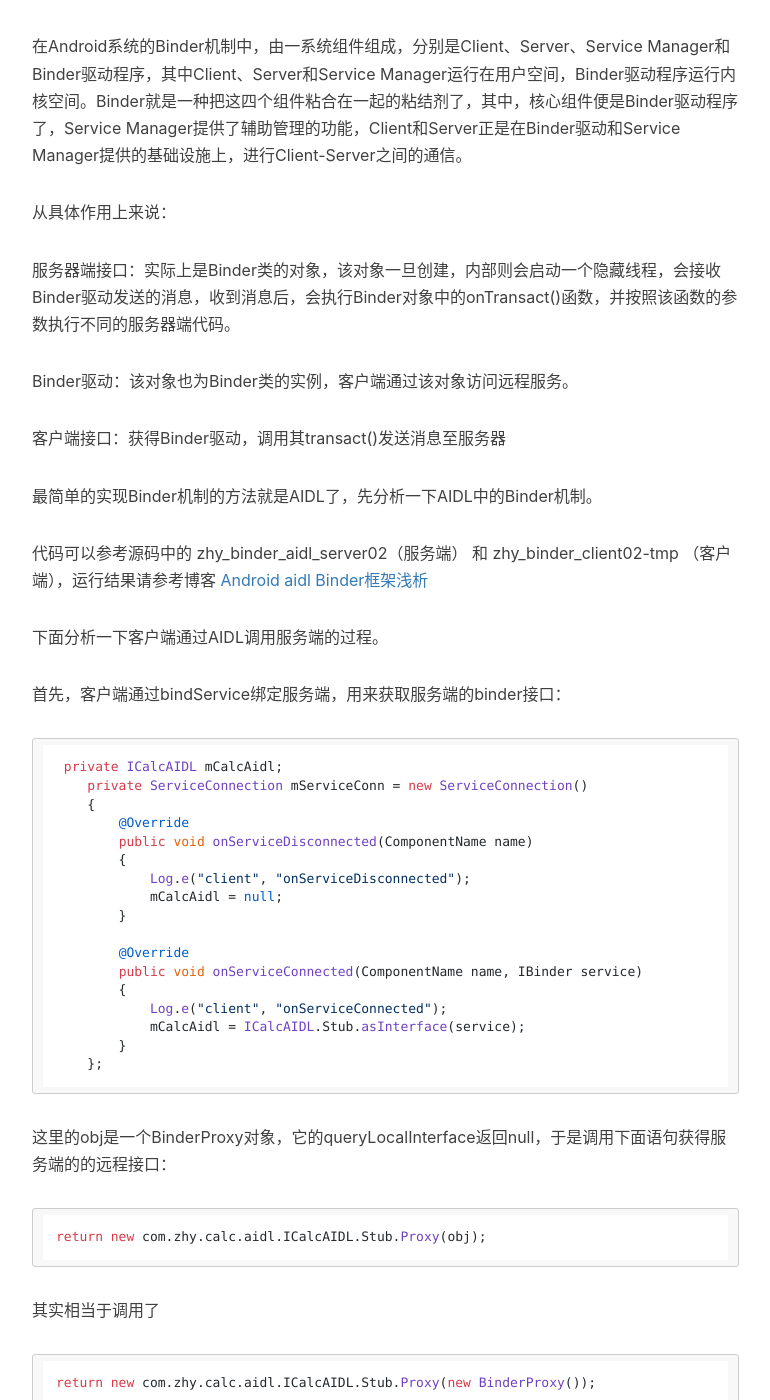
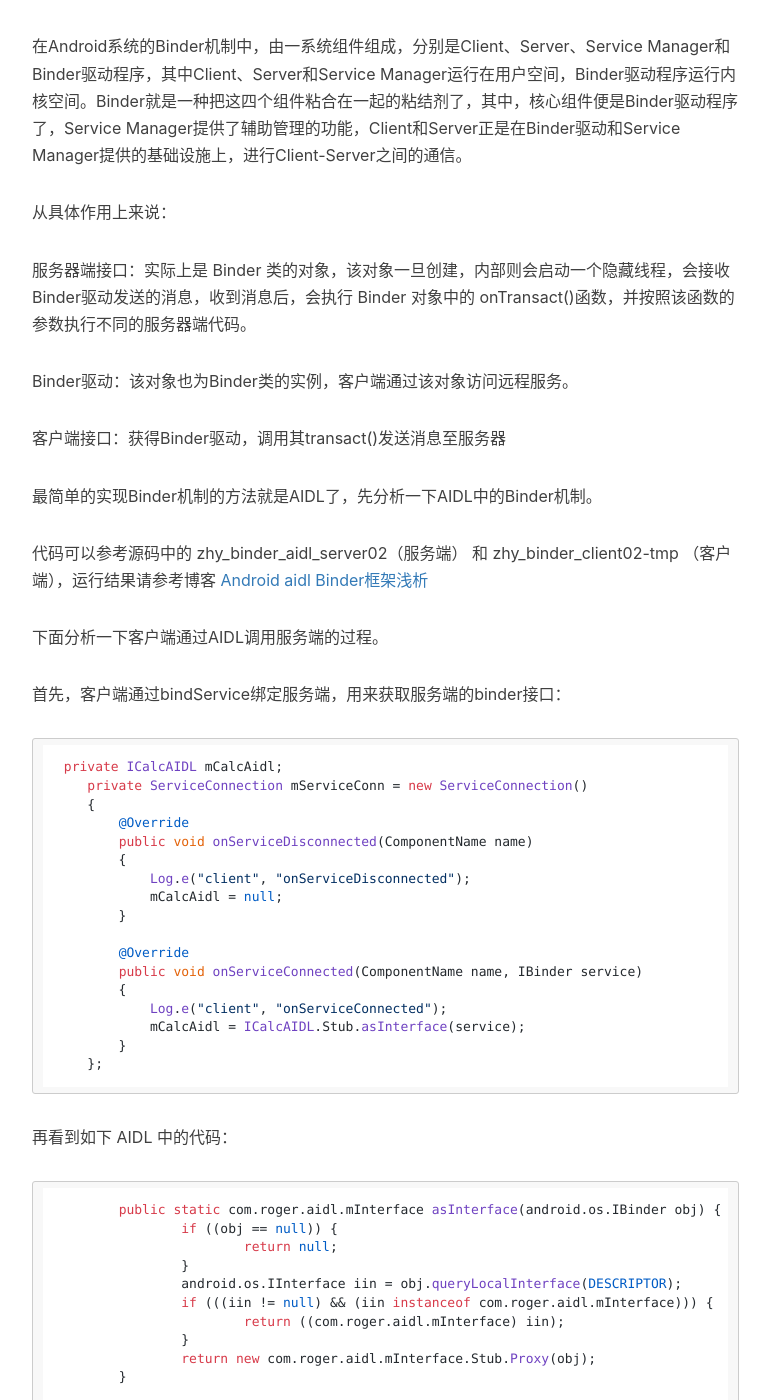
Before and after one commit to Rogero0o/rogero0o.github.io, a Jekyll site: the page built from _posts/2015-09-25-aidl%e4%b8%8ebinder%e6%9c%ba%e5%88%b6%e5%ad%a6%e4%b9%a0%e7%ac%94%e8%ae%b0.md, in a window 1280 px wide and 1400 px high, scrolled down 765 px. Shown: the whole window, without its empty margins (233-1003 px from the left). Built offline with Jekyll 4.4.1, drawn with Linux system fonts in a browser that asks for light colours; nearby versions of some CDN libraries; comment, search, counter and statistics services are not loaded.

Commit message:
Update file

```diff
--- a/_posts/2015-09-25-aidl%e4%b8%8ebinder%e6%9c%ba%e5%88%b6%e5%ad%a6%e4%b9%a0%e7%ac%94%e8%ae%b0.md
+++ b/_posts/2015-09-25-aidl%e4%b8%8ebinder%e6%9c%ba%e5%88%b6%e5%ad%a6%e4%b9%a0%e7%ac%94%e8%ae%b0.md
@@ -18,7 +18,7 @@ tags:
 
 从具体作用上来说：
 
-服务器端接口：实际上是Binder类的对象，该对象一旦创建，内部则会启动一个隐藏线程，会接收Binder驱动发送的消息，收到消息后，会执行Binder对象中的onTransact()函数，并按照该函数的参数执行不同的服务器端代码。
+服务器端接口：实际上是 Binder 类的对象，该对象一旦创建，内部则会启动一个隐藏线程，会接收Binder驱动发送的消息，收到消息后，会执行 Binder 对象中的 onTransact()函数，并按照该函数的参数执行不同的服务器端代码。
 
 Binder驱动：该对象也为Binder类的实例，客户端通过该对象访问远程服务。
 
@@ -51,6 +51,19 @@ Binder驱动：该对象也为Binder类的实例，客户端通过该对象访
 	            mCalcAidl = ICalcAIDL.Stub.asInterface(service);
 	        }
 	    };
+
+再看到如下 AIDL 中的代码：
+
+		public static com.roger.aidl.mInterface asInterface(android.os.IBinder obj) {
+			if ((obj == null)) {
+				return null;
+			}
+			android.os.IInterface iin = obj.queryLocalInterface(DESCRIPTOR);
+			if (((iin != null) && (iin instanceof com.roger.aidl.mInterface))) {
+				return ((com.roger.aidl.mInterface) iin);
+			}
+			return new com.roger.aidl.mInterface.Stub.Proxy(obj);
+		}
 
 这里的obj是一个BinderProxy对象，它的queryLocalInterface返回null，于是调用下面语句获得服务端的的远程接口：
 
```
